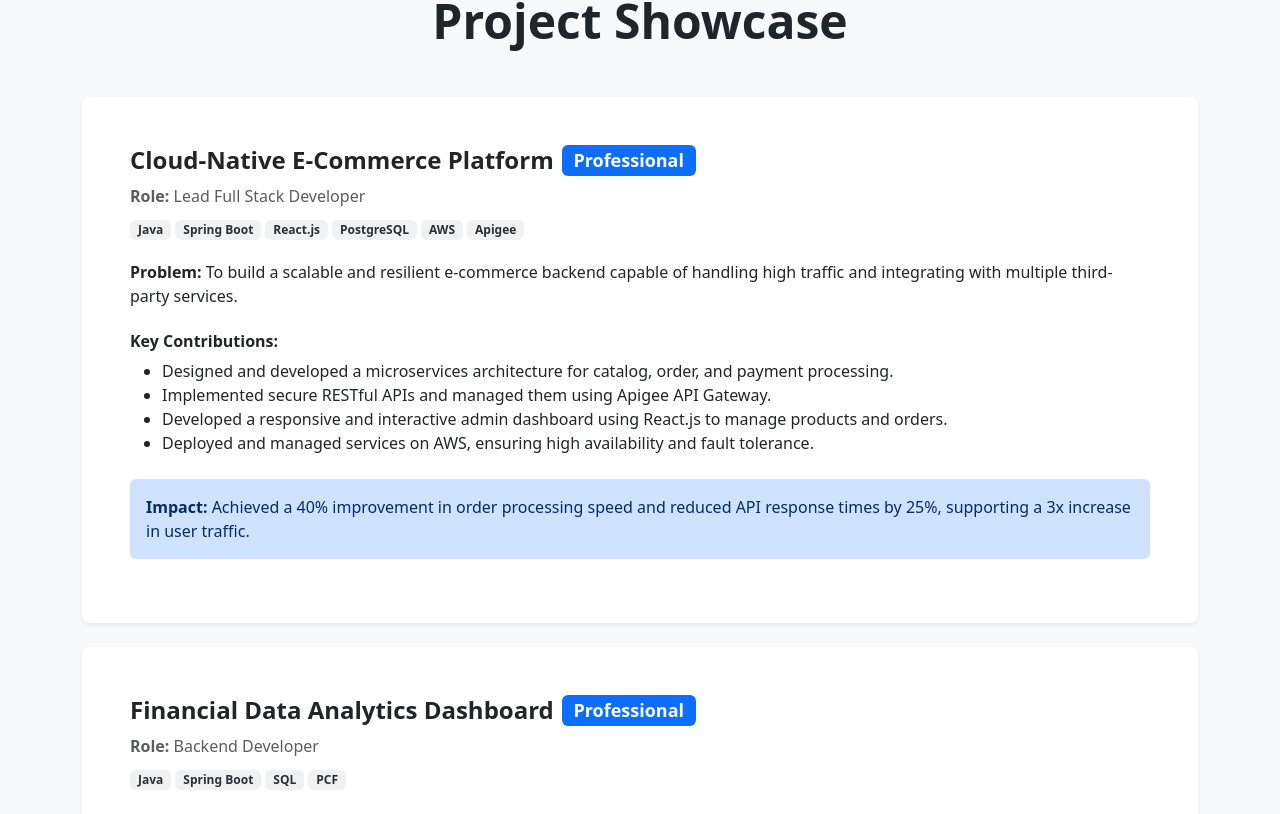
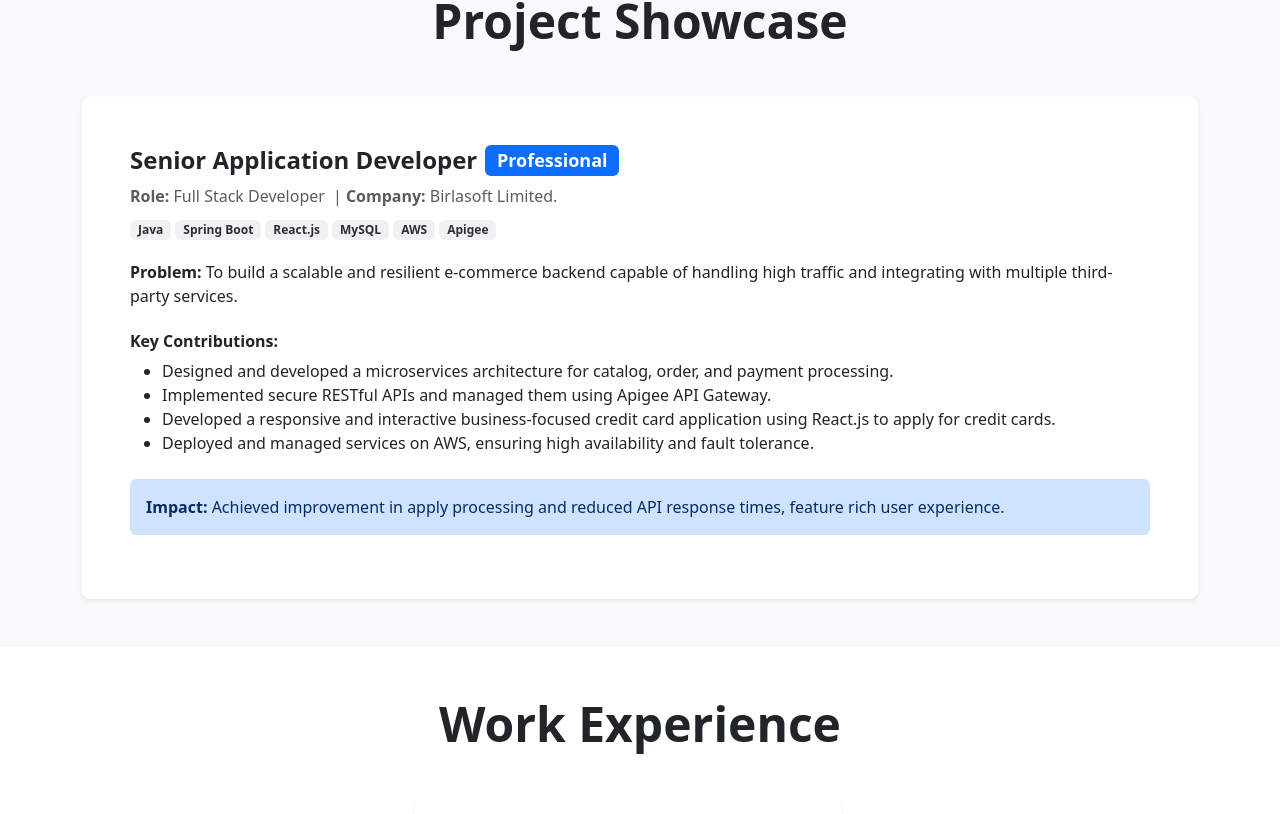
Before and after one commit to Lazy-Coder-0-1/my-portfolio, a React (Vite) app: page / in a window 1280 px wide. Shown: the part 1602-2416 px from the top of the page. Built offline with nearby package versions, Linux system fonts and the light colour scheme.

Commit message:
Updated details

```diff
--- a/src/components/Experience.jsx
+++ b/src/components/Experience.jsx
@@ -17,8 +17,8 @@ const Experience = () => {
             role: 'Senior Application Developer',
             duration: 'May 2021 - May 2025',
             achievements: [
-                'Developed and maintained backend services for a high-traffic web application.',
-                'Contributed to a major database migration project with zero downtime.',
+                'Developed and maintained reliable backend and frontend services that supported critical business operations.',
+                'Handled a major API migration for User verification functionality.',
                 'Refactored legacy code, improving application performance and maintainability.'
             ]
         }
--- a/src/components/Projects.jsx
+++ b/src/components/Projects.jsx
@@ -4,17 +4,18 @@ const Projects = () => {
   const projectsData = [
     {
       type: 'Professional',
-      title: 'Cloud-Native E-Commerce Platform',
-      role: 'Lead Full Stack Developer',
-      stack: 'Java, Spring Boot, React.js, PostgreSQL, AWS, Apigee',
+      company: 'Birlasoft Limited.',
+      title: 'Senior Application Developer',
+      role: 'Full Stack Developer',
+      stack: 'Java, Spring Boot, React.js, MySQL, AWS, Apigee',
       problem: 'To build a scalable and resilient e-commerce backend capable of handling high traffic and integrating with multiple third-party services.',
       responsibilities: [
         'Designed and developed a microservices architecture for catalog, order, and payment processing.',
         'Implemented secure RESTful APIs and managed them using Apigee API Gateway.',
-        'Developed a responsive and interactive admin dashboard using React.js to manage products and orders.',
+        'Developed a responsive and interactive business-focused credit card application using React.js to apply for credit cards.',
         'Deployed and managed services on AWS, ensuring high availability and fault tolerance.'
       ],
-      outcome: 'Achieved a 40% improvement in order processing speed and reduced API response times by 25%, supporting a 3x increase in user traffic.',
+      outcome: 'Achieved improvement in apply processing and reduced API response times, feature rich user experience.',
       showInUI: true
     },
     {
@@ -30,7 +31,7 @@ const Projects = () => {
         'Managed application deployment and scaling on Pivotal Cloud Foundry (PCF).'
       ],
       outcome: 'Enabled financial analysts to access critical data 60% faster, leading to more informed and timely decision-making.',
-      showInUI: true
+      showInUI: false
     },
     {
       type: 'Personal',
@@ -60,7 +61,10 @@ const Projects = () => {
                   {project.title}
                   <span className={`badge ms-2 ${project.type === 'Professional' ? 'bg-primary' : 'bg-success'}`}>{project.type}</span>
                 </h4>
-                <p className="text-muted mb-2"><strong>Role:</strong> {project.role}</p>
+                <p className="text-muted mb-2">
+                  <strong>Role:</strong> {project.role}
+                  {project.company && <span className="ms-2">| <strong>Company:</strong> {project.company}</span>}
+                </p>
                 <p>{project.stack.split(', ').map((tech, i) => (<span key={i} className="badge bg-secondary bg-opacity-10 text-secondary-emphasis me-1 mb-1 py-1 px-2">{tech}</span>))}</p>
                 <p className="mt-3"><strong>Problem:</strong> {project.problem}</p>
                 <h6 className="mt-4 fw-semibold">Key Contributions:</h6>
```
